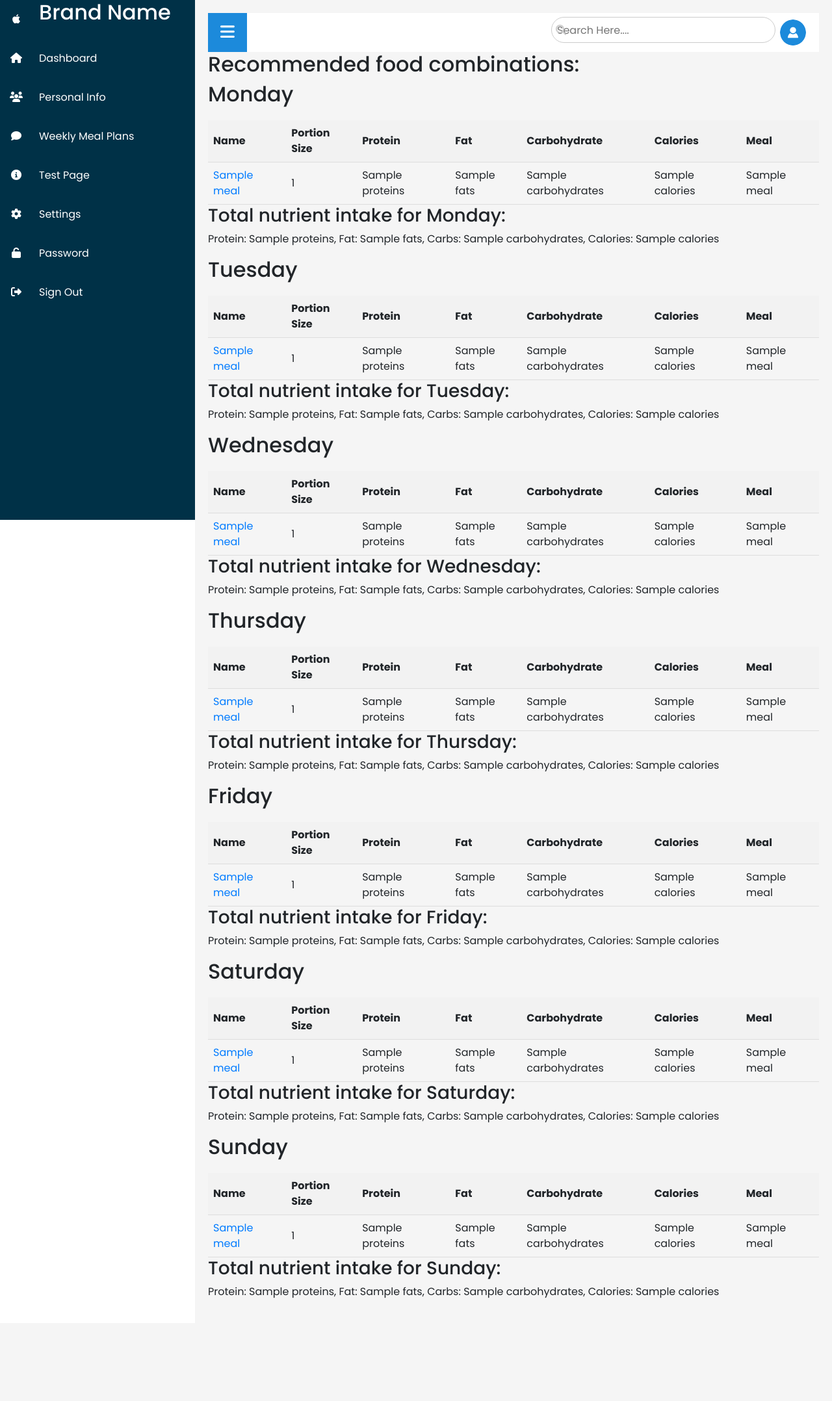
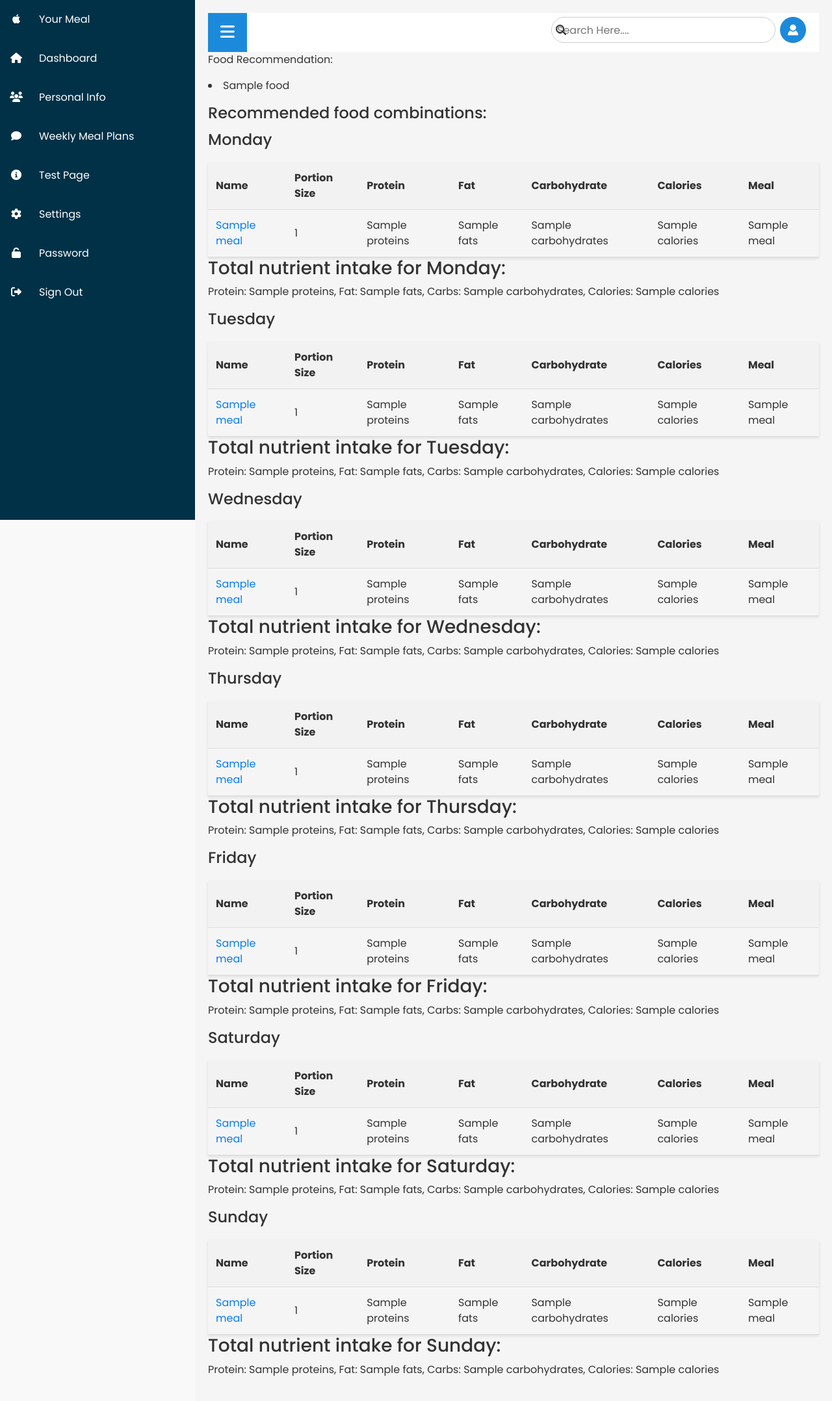
Before and after one commit to Fran-Y/AI_Powered_Meal_Planning_App, a Django app: template mealPlanningMain/templates/test.html in a window 1280 px wide. Shown: the whole page at 65% size. Before the commit the page ends 1998 px from the top, so only its background shows below. Run offline with Django 4.2, Linux system fonts and the light colour scheme; the template is opened without the code that fills it: most values are stand-ins (such as "Sample title", 1, 10 or a date in 2020); parts of the project's set-up code (start-up, migrations or seed data) failed here and were passed over; some libraries are stand-ins or nearby versions.

Commit message:
Model integrated partially

```diff
--- a/mealPlanningMain/templates/test.html
+++ b/mealPlanningMain/templates/test.html
@@ -3,14 +3,78 @@
 {% block title %}{% endblock %}
 {% block content %}
     <style>
+        @import url('https://fonts.googleapis.com/css?family=Roboto:400,500&display=swap');
+
+        body {
+            font-family: 'Roboto', sans-serif;
+            color: #333;
+            background-color: #f9f9f9;
+        }
+
+        h1, h2, h3 {
+            color: #333;
+        }
+
+        p {
+            font-size: 16px;
+            line-height: 1.5;
+            margin-bottom: 1em;
+        }
+
+        h1 {
+            font-size: 2em;
+            font-weight: 500;
+            margin-bottom: 0.5em;
+        }
+
+        h2 {
+            font-size: 1.5em;
+            font-weight: 500;
+            margin-bottom: 0.5em;
+        }
+
+        a {
+            color: #007bff;
+            text-decoration: none;
+        }
+
+        a:hover {
+            text-decoration: underline;
+        }
+
+        h1 {
+            text-shadow: 1px 1px 2px rgba(0, 0, 0, 0.1);
+        }
+
+        .main {
+            padding: 20px;
+            max-width: 1200px;
+            margin: auto;
+        }
+
+        .topbar {
+            display: flex;
+            justify-content: space-between;
+            align-items: center;
+            padding: 10px 0;
+        }
+
+        .search input[type="text"] {
+            border: 1px solid #ccc;
+            padding: 8px;
+            margin-left: 8px;
+            border-radius: 20px;
+        }
+
         table {
             width: 100%;
             border-collapse: collapse;
             margin-top: 20px;
+            box-shadow: 0 2px 4px rgba(0, 0, 0, 0.1);
         }
 
         th, td {
-            padding: 8px;
+            padding: 12px;
             text-align: left;
             border-bottom: 1px solid #ddd;
         }
@@ -23,29 +87,6 @@
             background-color: #f5f5f5;
         }
 
-        .search {
-            display: flex;
-            align-items: center;
-        }
-
-        .search input[type="text"] {
-            border: 1px solid #ccc;
-            padding: 8px;
-            margin-left: 8px;
-        }
-
-        .search .searchIcon {
-            color: #ccc;
-        }
-
-        .user img {
-            border-radius: 50%;
-            height: 40px;
-        }
-
-        .main {
-            padding: 20px;
-        }
     </style>
     <div class="main">
         <div class="topbar">
@@ -60,7 +101,14 @@
                 </div>
             </div>
         </div>
+        <div>
+            <p>Food Recommendation:
+                {% for food in recommend_foods %}
+                    <li>{{ food }}</li>
+                {% endfor %}</p>
 
+
+        </div>
 
         <div><h2>Recommended food combinations:</h2>
             <h2>Monday</h2>
--- a/templates/dashboard.html
+++ b/templates/dashboard.html
@@ -40,7 +40,7 @@
                         <span class="icon">
                             <i class="fa fa-apple" aria-hidden="true"></i>
                         </span>
-                        <span class="title"><h2>Brand Name</h2></span>
+                        <span class="title">Your Meal</span>
                     </a>
                 </li>
                 <li>
```
Also changed, not shown: mealPlanningMain/templates/personal-info.html (+6 -8 lines), mealPlanningMain/templates/profile.html (+5 -5 lines), mealPlanningMain/views.py (+71 -8 lines).
